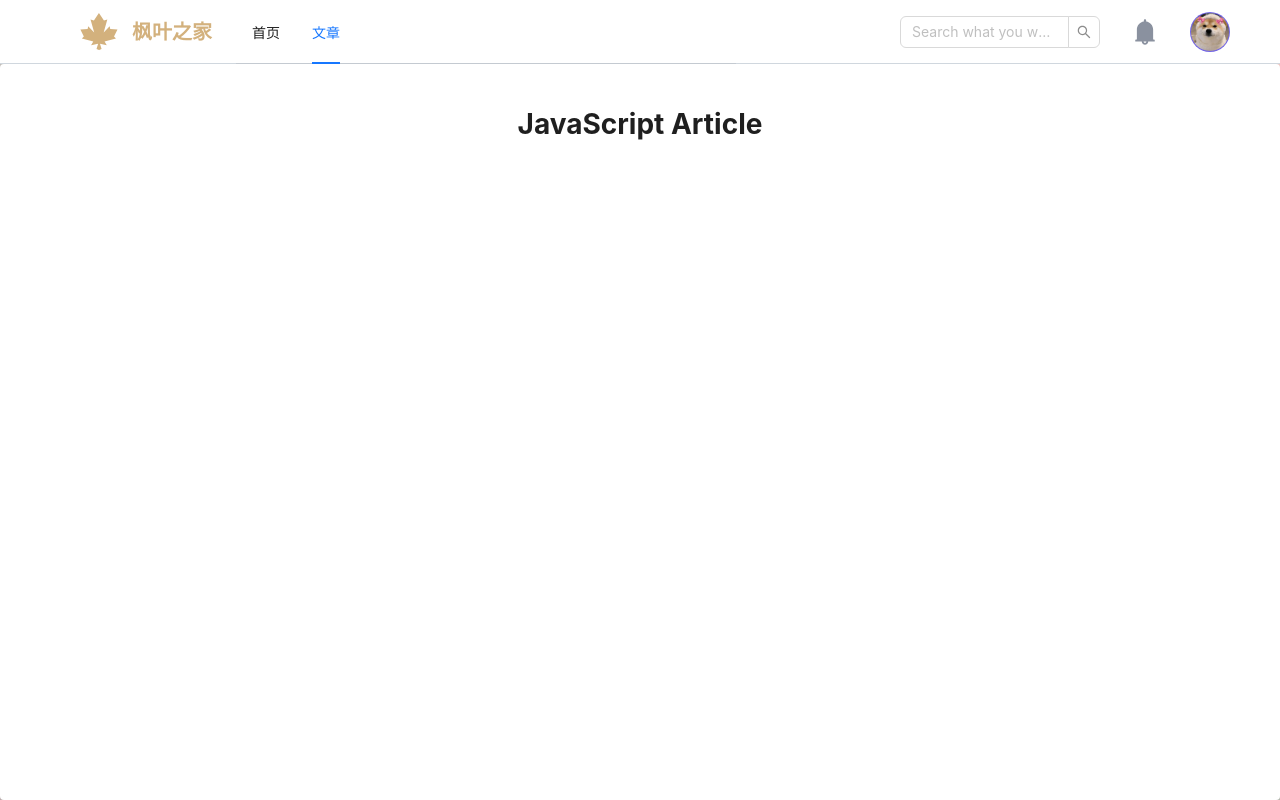
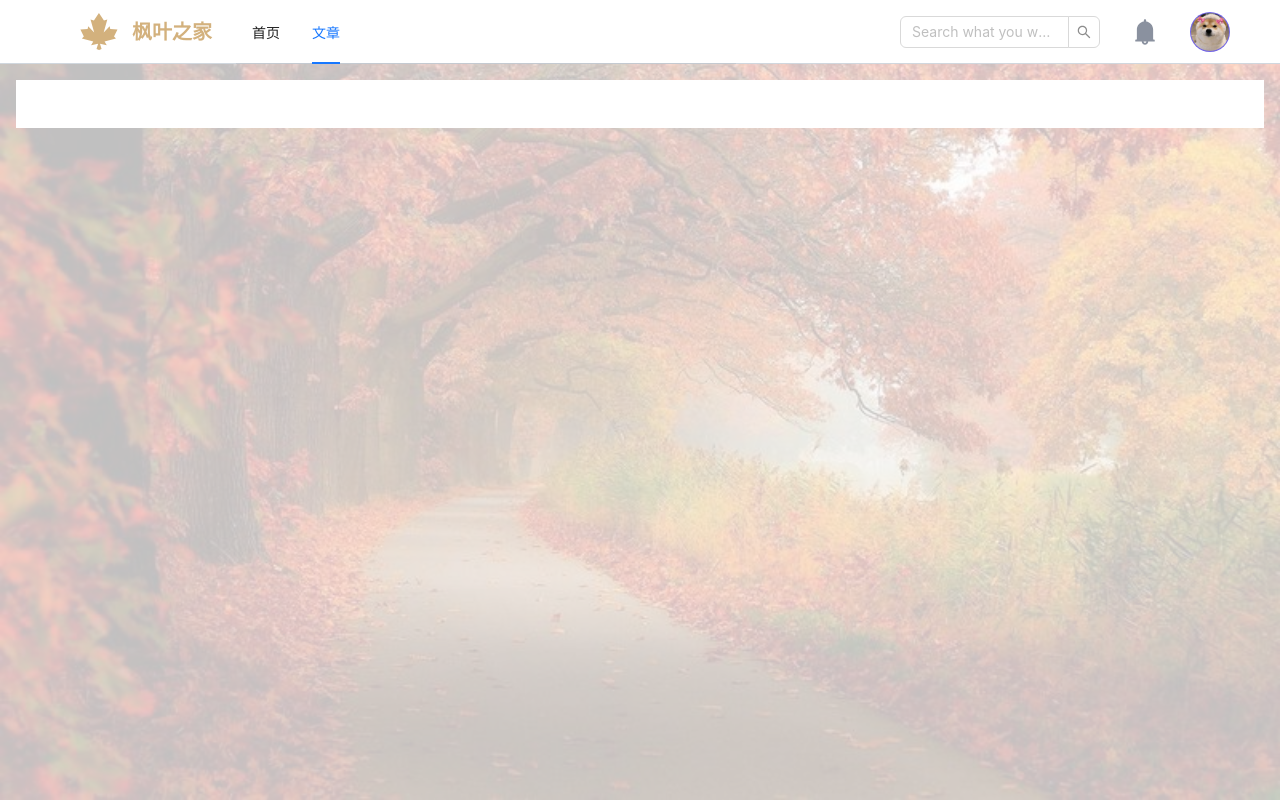
Before and after one commit to Maple-ning/react-vite-app, a React (Vite) app: page /article/1 in a window 1280 px wide. Built offline with nearby package versions, Linux system fonts and the light colour scheme.

Commit message:
文章详情

```diff
--- a/src/pages/Article/Detail/index.scss
+++ b/src/pages/Article/Detail/index.scss
@@ -1,4 +1,4 @@
-.node-detail-view {
+.article-detail-view {
   height: 100%;
   padding: 24px 16px;
   overflow-y: auto;
--- a/src/pages/Article/Detail/index.tsx
+++ b/src/pages/Article/Detail/index.tsx
@@ -1,10 +1,12 @@
 import React from "react";
 import "./index.scss";
 
-const ArticleDetail:React.FC = () => {
-  return <div className="node-detail-view root card-shadow">
-    <h1>JavaScript Article</h1>
-  </div>
-}
+const ArticleDetail: React.FC = () => {
+  return (
+    <div className="root">
+      <div className="article-detail-view"></div>
+    </div>
+  );
+};
 
 export default ArticleDetail;
--- a/src/pages/Home/index.tsx
+++ b/src/pages/Home/index.tsx
@@ -38,6 +38,7 @@ const Home: React.FC = () => {
     <div className="root">
       <div className="home-view card-shadow">
         <div className="home-view-left">
+          {/* 头部轮播图  */}
           <div className="home-header">
             <Carousel autoplay>
               {pictures.map((item, index) => {
@@ -59,6 +60,7 @@ const Home: React.FC = () => {
               })}
             </Carousel>
           </div>
+          {/* 文章列表 */}
           <div className="home-article-list">
             {articles.map((item, index) => {
               return (
```
